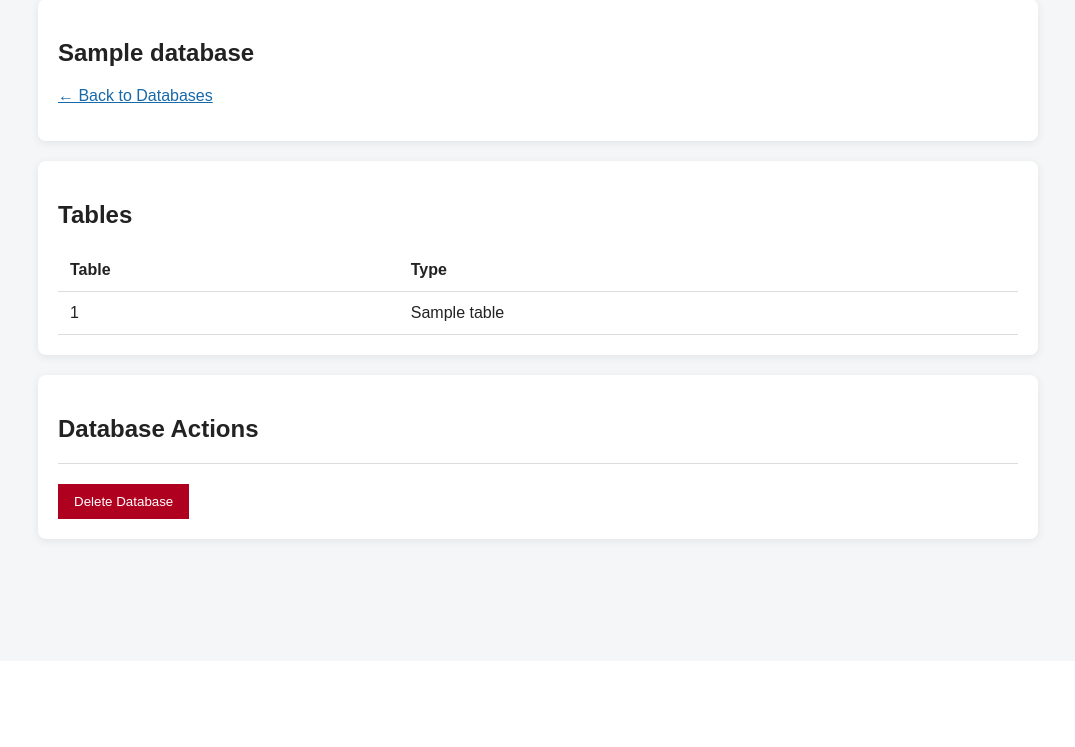
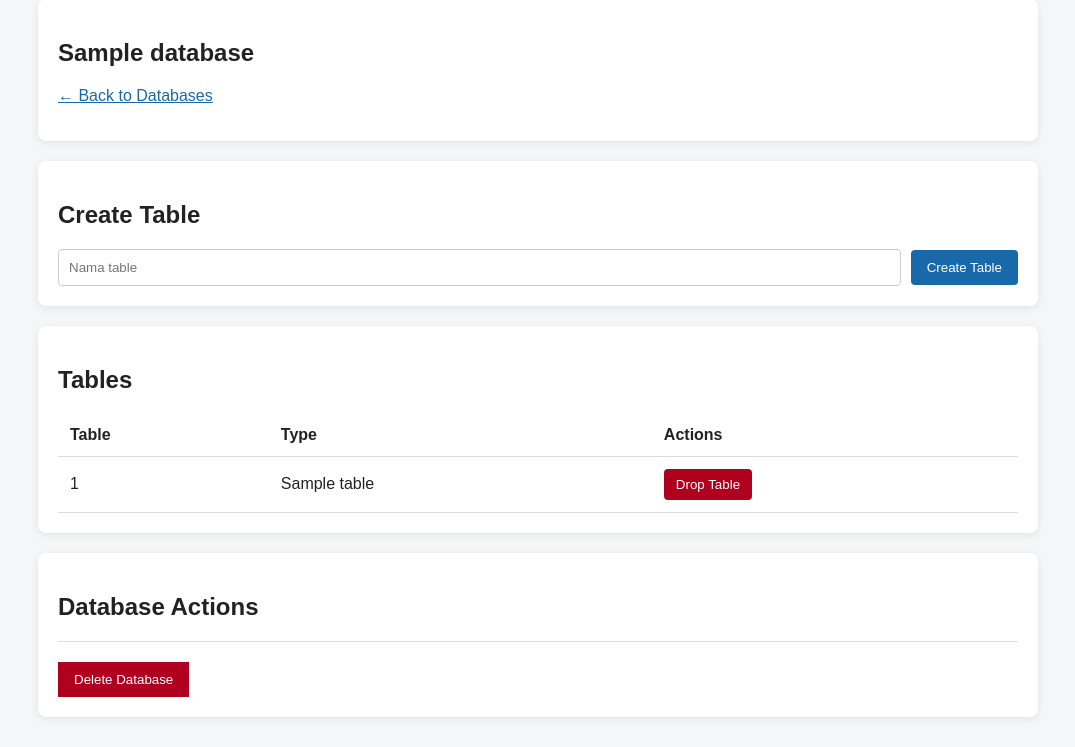
Before and after one commit to fikdaf/custom-panel, a Flask app: template templates/database_detail.html in a window 1280 px wide. Shown: the part 139-886 px from the top of the page, without its empty margins (102-1177 px from the left). Before the commit the page ends 686 px from the top, so only its background shows below. Run offline with Flask 3, Linux system fonts and the light colour scheme; the template is opened without the code that fills it: most values are stand-ins (such as "Sample title", 1, 10 or a date in 2020); parts of the project's set-up code (start-up, migrations or seed data) failed here and were passed over.

Commit message:
Add database table creation

```diff
--- a/app.py
+++ b/app.py
@@ -135,6 +135,13 @@ def valid_database_name(name):
 
 def quote_mysql_identifier(identifier):
     return "`" + identifier.replace("`", "``") + "`"
+
+
+def valid_table_name(name):
+    return re.fullmatch(
+        r"[a-zA-Z0-9][a-zA-Z0-9_-]{0,63}",
+        name
+    ) is not None
 
 
 def get_managed_databases():
@@ -1289,6 +1296,56 @@ def database_detail(database_name):
         if "conn" in locals() and conn:
             conn.close()
 
+@app.route(
+    "/databases/<database_name>/tables/create",
+    methods=["POST"]
+)
+def create_table(database_name):
+    if "user_id" not in session:
+        return redirect("/login")
+
+    if not valid_database_name(database_name):
+        return "Nama database tidak valid.", 400
+
+    if database_name in SYSTEM_DATABASES:
+        return "Database sistem tidak dapat dikelola.", 403
+
+    table_name = request.form.get("table_name", "").strip()
+
+    if not valid_table_name(table_name):
+        return (
+            "Nama table tidak valid. Gunakan huruf, angka, "
+            "underscore atau tanda minus.",
+            400
+        )
+
+    conn = None
+
+    try:
+        conn = get_mariadb_connection(database_name)
+
+        with conn.cursor() as cursor:
+            cursor.execute(
+                f"""
+                CREATE TABLE {quote_mysql_identifier(table_name)} (
+                    id INT UNSIGNED NOT NULL AUTO_INCREMENT,
+                    PRIMARY KEY (id)
+                ) ENGINE=InnoDB
+                """
+            )
+
+    except pymysql.err.OperationalError as exc:
+        return f"Gagal membuat table: {exc}", 400
+
+    except Exception as exc:
+        return f"Gagal membuat table: {exc}", 500
+
+    finally:
+        if conn:
+            conn.close()
+
+    return redirect(f"/databases/{database_name}")
+
 
 @app.route("/databases/<database_name>/delete", methods=["POST"])
 def delete_database(database_name):
--- a/templates/database_detail.html
+++ b/templates/database_detail.html
@@ -66,6 +66,39 @@
             padding: 10px 16px;
             cursor: pointer;
         }
+
+                .form-row {
+            display: flex;
+            gap: 10px;
+            align-items: center;
+            flex-wrap: wrap;
+        }
+
+        .form-row input {
+            padding: 10px;
+            border: 1px solid #ccc;
+            border-radius: 4px;
+            flex: 1;
+            min-width: 220px;
+        }
+
+        .form-row button {
+            background: #1769aa;
+            color: white;
+            border: 0;
+            padding: 10px 16px;
+            cursor: pointer;
+            border-radius: 4px;
+        }
+
+        .action-button {
+            background: #b00020;
+            color: white;
+            border: 0;
+            padding: 8px 12px;
+            cursor: pointer;
+            border-radius: 4px;
+        }
     </style>
 </head>
 <body>
@@ -88,6 +121,36 @@
         </p>
     </div>
 
+        <div class="card">
+        <h2>Create Table</h2>
+
+        <form
+            method="POST"
+            action="/databases/{{ database }}/tables/create"
+        >
+            <input
+                type="hidden"
+                name="csrf_token"
+                value="{{ csrf_token() }}"
+            >
+
+            <div class="form-row">
+                <input
+                    type="text"
+                    name="table_name"
+                    placeholder="Nama table"
+                    required
+                    pattern="[a-zA-Z0-9][a-zA-Z0-9_-]{0,63}"
+                    maxlength="64"
+                >
+
+                <button type="submit">
+                    Create Table
+                </button>
+            </div>
+        </form>
+    </div>
+
     <div class="card">
         <h2>Tables</h2>
 
@@ -97,6 +160,7 @@
                 <tr>
                     <th>Table</th>
                     <th>Type</th>
+                    <th>Actions</th>
                 </tr>
             </thead>
             <tbody>
@@ -104,6 +168,26 @@
                 <tr>
                     <td>{{ table[0] }}</td>
                     <td>{{ table[1] }}</td>
+                     <td>
+        <form
+            method="POST"
+            action="/databases/{{ database }}/tables/{{ table[0] }}/delete"
+            onsubmit="return confirm('Hapus table {{ table[0] }} beserta seluruh isinya?');"
+        >
+            <input
+                type="hidden"
+                name="csrf_token"
+                value="{{ csrf_token() }}"
+            >
+
+            <button
+                type="submit"
+                class="action-button"
+            >
+                Drop Table
+            </button>
+        </form>
+    </td>
                 </tr>
                 {% endfor %}
             </tbody>
```
